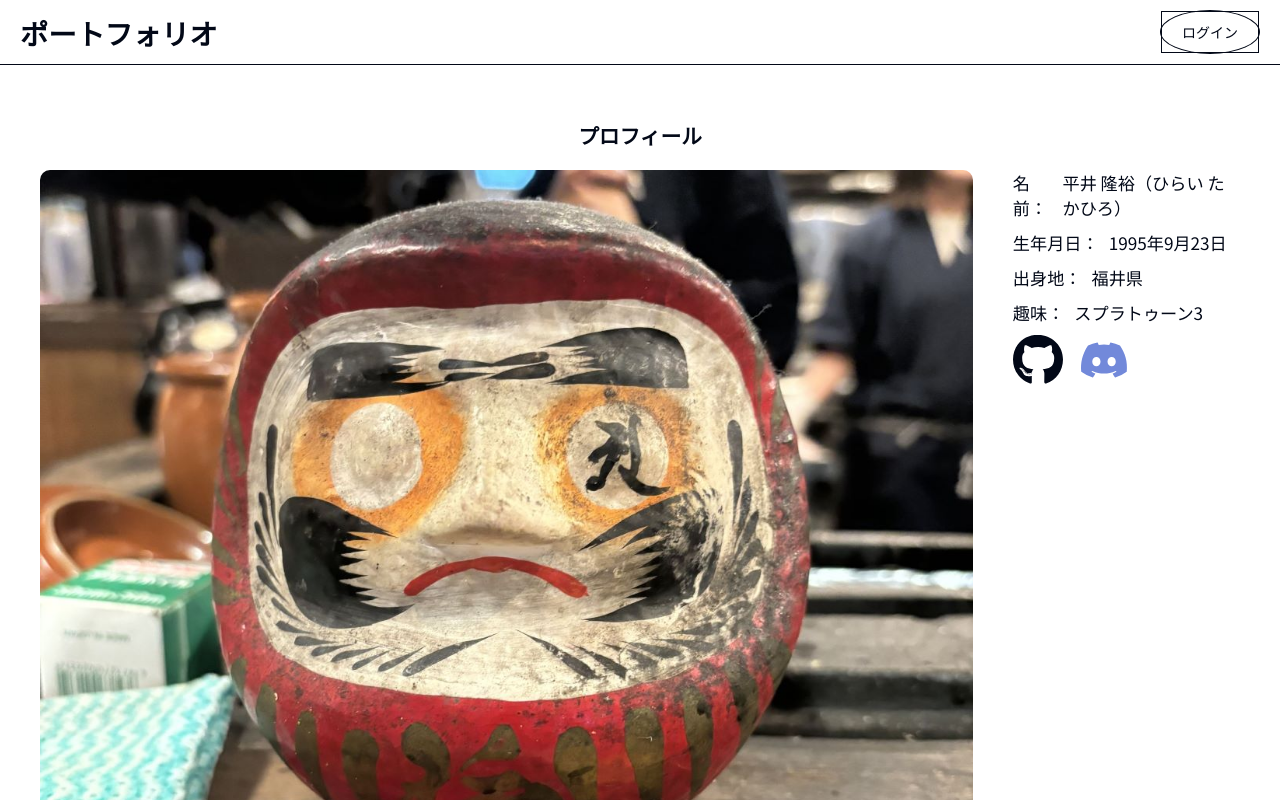
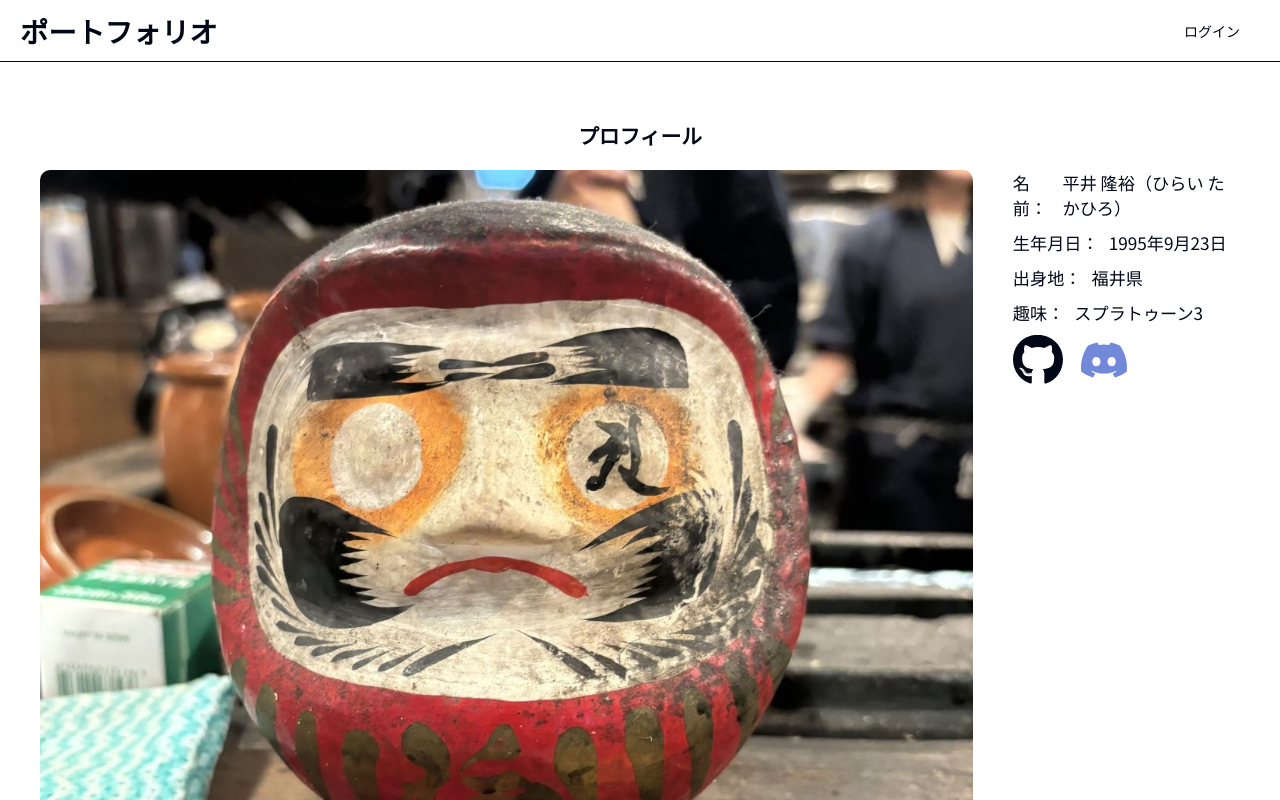
Before and after one commit to t-hirai03/next-vercel, a Next.js app: page / in a window 1280 px wide. Shown: the top 800 px of the page. Built offline with nearby package versions, Linux system fonts and the light colour scheme; no server answers.

Commit message:
ふぃx：ログインボタン

```diff
--- a/src/components/header/index.module.scss
+++ b/src/components/header/index.module.scss
@@ -24,7 +24,6 @@
         display: flex;
         align-items: center;
         gap: 8px;
-        border: solid 1px hsl(var(--card-foreground));
         border-radius: 50%;
 
         .link {
@@ -37,7 +36,6 @@
         display: flex;
         align-items: center;
         font-size: 14px;
-        border: solid 1px hsl(var(--card-foreground));
 
         .icon {
             width: 100%;
```
